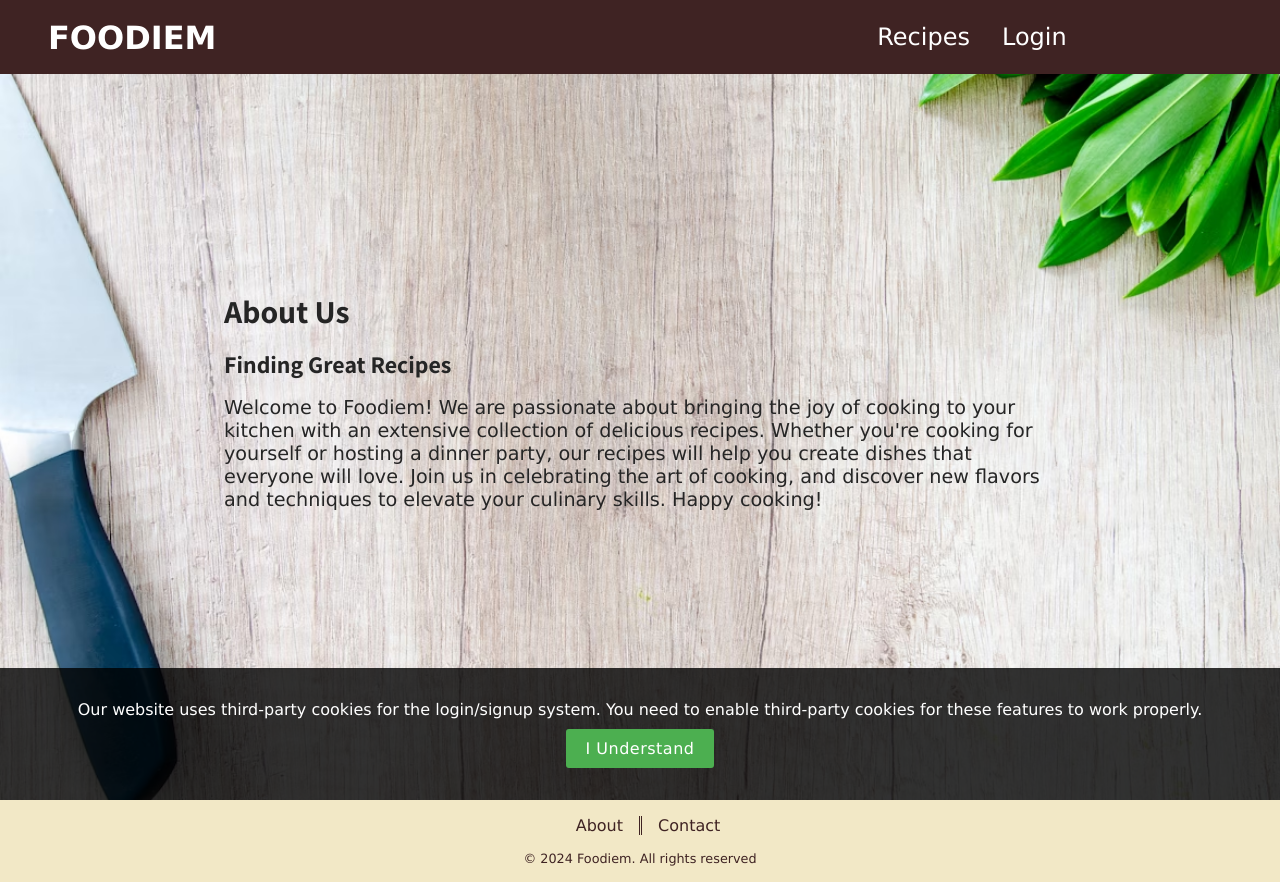
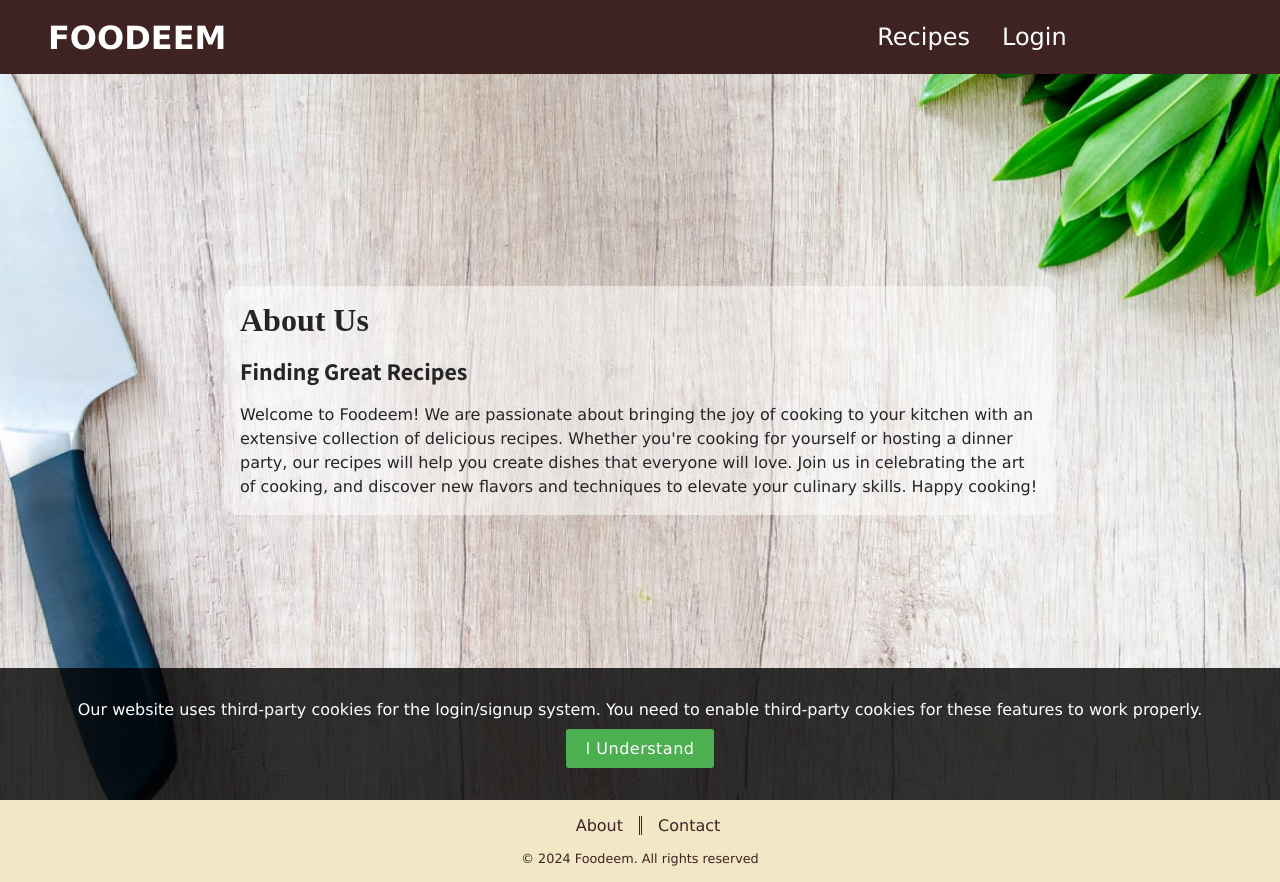
Before and after one commit to andrewymin/Foodeem, a React (Vite) app in the folder client/: page /about in a window 1280 px wide. Built offline with nearby package versions, Linux system fonts and the light colour scheme.

Commit message:
update brand name on all pages

```diff
--- a/client/index.html
+++ b/client/index.html
@@ -4,7 +4,10 @@
     <meta charset="UTF-8" />
     <link rel="icon" href="./src/assets/img/favicon.svg">
     <meta name="viewport" content="width=device-width, initial-scale=1.0" />
-    <title>Foodiem</title>
+    <title>Foodeem</title>
+    <meta name="description" content="Explore a wide range of delicious recipes for every occasion. From easy weeknight dinners to gourmet meals, Culinary Delights has it all. Discover new flavors and cooking techniques today!">
+    <meta name="keywords" content="recipes, cooking, gourmet, easy dinners, culinary, meals, desserts, international cuisine">
+    <link rel="canonical" href="https://foodeem.vercel.app/">
     <script defer src="https://kit.fontawesome.com/bc8cf8c793.js" crossorigin="anonymous"></script>
     <script src="https://polyfill.io/v3/polyfill.min.js?features=MediaQueryList.prototype.addEventListener%2CMediaQueryList.prototype.removeEventListener"></script>
   </head>
--- a/client/src/components/Footer.tsx
+++ b/client/src/components/Footer.tsx
@@ -18,7 +18,7 @@ function Footer() {
           </Link>
         </li>
       </ul>
-      <p className="copyright">© {year} Foodiem. All rights reserved</p>
+      <p className="copyright">© {year} Foodeem. All rights reserved</p>
     </footer>
   );
 }
--- a/client/src/components/Nav.tsx
+++ b/client/src/components/Nav.tsx
@@ -18,7 +18,7 @@ function Nav() {
       <nav>
         <div>
           <h3 className="brand">
-            <Link to={"/"}>foodiem</Link>
+            <Link to={"/"}>foodeem</Link>
           </h3>
         </div>
         <HamburgerIcon />
--- a/client/src/css/app.css
+++ b/client/src/css/app.css
@@ -218,6 +218,15 @@
   }
   html body #register .signup-wrapper .formInputs {
     gap: 1rem;
+  }
+  html body #verify-code .verification-input {
+    gap: 1.5rem;
+  }
+  html body #verify-code .verification-input .verification-code {
+    max-width: 280px;
+  }
+  html body #verify-code .verification-input .verification-code p {
+    font-size: 0.8rem;
   }
 }
 @keyframes rotate {
@@ -898,6 +907,9 @@ button:hover {
   background-size: cover;
 }
 #about .content {
+  background: rgba(255, 255, 255, 0.5);
+  border-radius: 15px;
+  padding: 1rem;
   width: 65%;
   color: #252525;
   display: flex;
@@ -907,9 +919,10 @@ button:hover {
 }
 #about .content h1 {
   font-size: 2rem;
+  font-family: serif;
 }
 #about .content p {
-  font-size: 1.2rem;
+  line-height: 1.5;
 }
 
 #contact {
--- a/client/src/pages/About.tsx
+++ b/client/src/pages/About.tsx
@@ -11,7 +11,7 @@ function About() {
         <h1>About Us</h1>
         <h2 className="title">Finding Great Recipes</h2>
         <p>
-          Welcome to Foodiem! We are passionate about bringing the joy of
+          Welcome to Foodeem! We are passionate about bringing the joy of
           cooking to your kitchen with an extensive collection of delicious
           recipes. Whether you're cooking for yourself or hosting a dinner
           party, our recipes will help you create dishes that everyone will
--- a/client/src/sass/app.scss
+++ b/client/src/sass/app.scss
@@ -652,6 +652,9 @@ button:hover {
   //   }
 
   .content {
+    background: rgba(255, 255, 255, 0.5);
+    border-radius: 15px;
+    padding: 1rem;
     width: 65%;
     color: #252525;
     display: flex;
@@ -661,10 +664,11 @@ button:hover {
 
     h1 {
       font-size: 2rem;
+      font-family: serif;
     }
 
     p {
-      font-size: 1.2rem;
+      line-height: 1.5;
     }
   }
 }
```
Also changed, not shown: client/src/sass/abstracts/_media.scss (+13 -0 lines), 1 other file (tests, documents, lock files or other folders).
